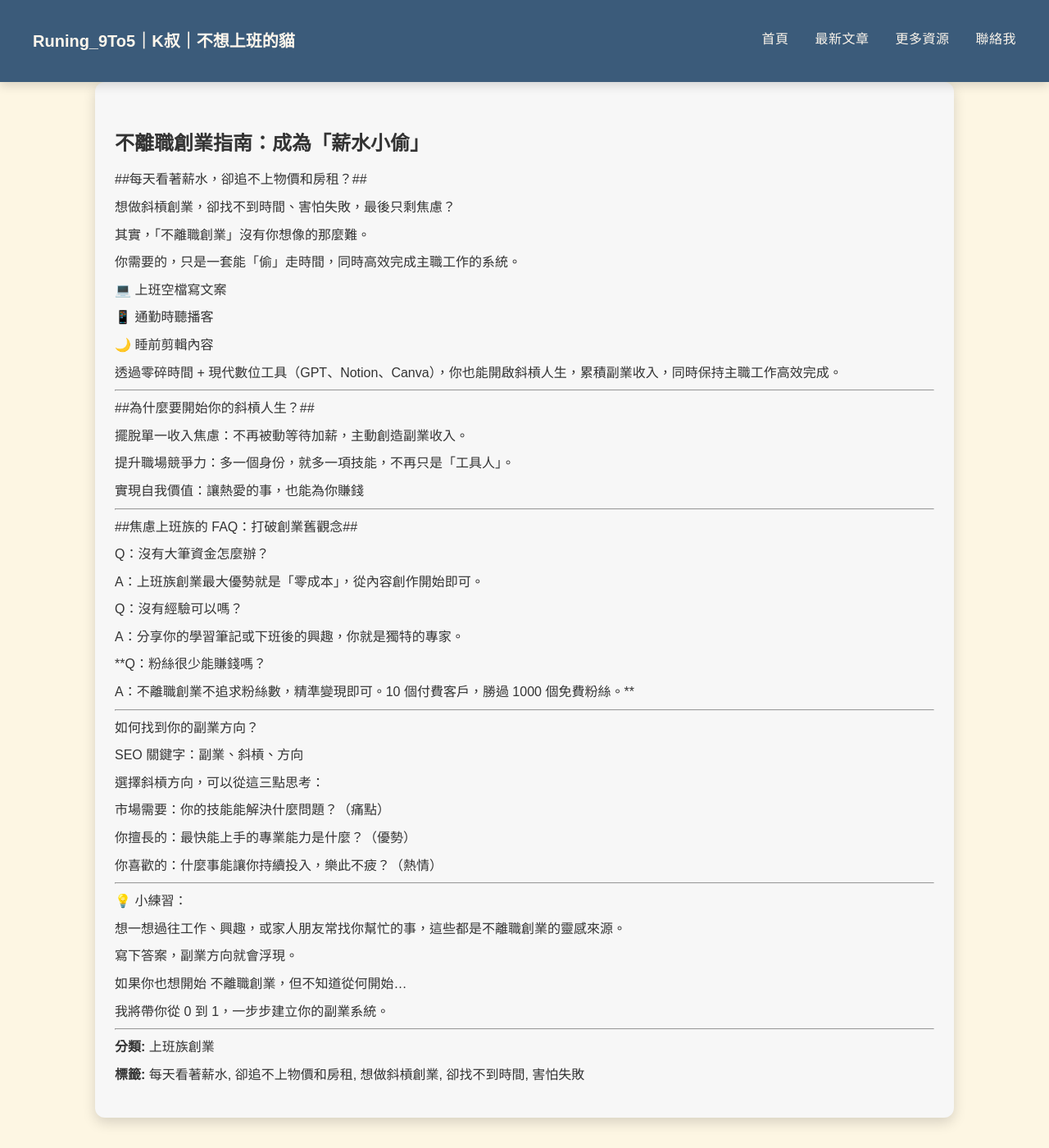
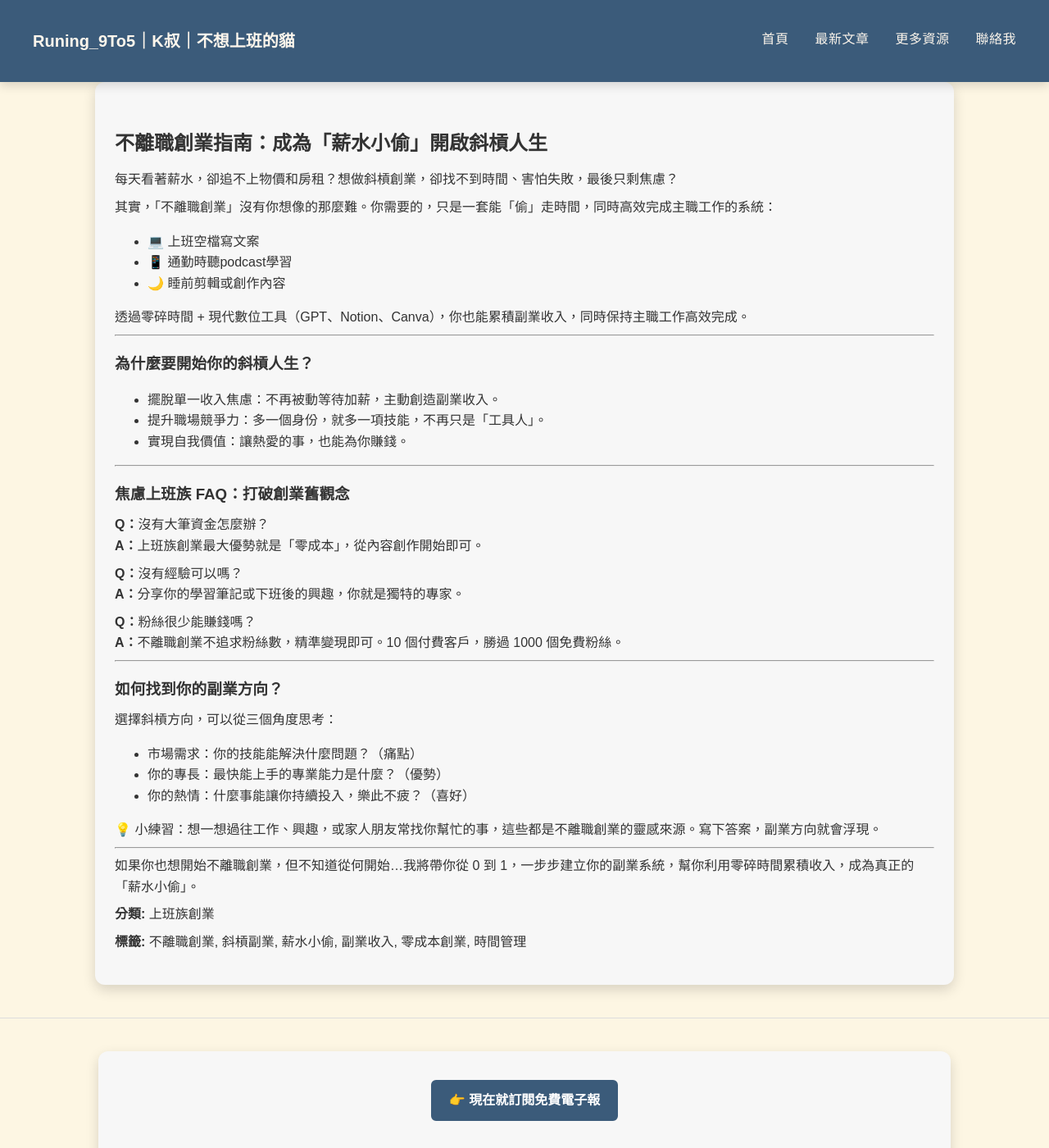
Before and after one commit to KenHAI666/Runing9TO5, a Jekyll site: the page built from _posts/2025-09-13-不離職創業指南成為薪水小偷.md, in a window 1280 px wide and 1400 px high. Shown: the whole window at 82% size. Built offline with Jekyll 4.4.1, drawn with Linux system fonts in a browser that asks for light colours.

Commit message:
Update 2025-09-13-不離職創業指南成為薪水小偷.md

```diff
--- a/_posts/2025-09-13-不離職創業指南成為薪水小偷.md
+++ b/_posts/2025-09-13-不離職創業指南成為薪水小偷.md
@@ -1,53 +1,63 @@
 ---
 layout: default
-title: "[上班族創業] 不離職創業指南：成為「薪水小偷」"
+title: "[上班族創業] 不離職創業指南：如何成為「薪水小偷」開啟斜槓人生"
 date: 2025-09-13
 categories: [上班族創業]
-tags: ['每天看著薪水', '卻追不上物價和房租', '想做斜槓創業', '卻找不到時間', '害怕失敗']
-description: "##每天看著薪水，卻追不上物價和房租？##
-
-想做斜槓創業，卻找不到時間、害怕失敗，最後只剩焦慮？
-
-其實，「不離職創業」沒有你想像的那麼難。
-你需要的，只是一套能「偷」走時間，同時高效完成..."
+tags: ['不離職創業', '斜槓副業', '薪水小偷', '副業收入', '零成本創業', '時間管理']
+description: "每天看著薪水，卻追不上物價和房租？想做斜槓創業，卻找不到時間、害怕失敗？本篇教你不離職創業指南，利用零碎時間 + 數位工具，開啟斜槓人生並累積副業收入。"
 ---
 
 <section class="card-section" style="background:#f7f7f7;">
-<h2>不離職創業指南：成為「薪水小偷」</h2>
-<p>##每天看著薪水，卻追不上物價和房租？##</p>
-<p>想做斜槓創業，卻找不到時間、害怕失敗，最後只剩焦慮？</p>
-<p>其實，「不離職創業」沒有你想像的那麼難。</p>
-<p>你需要的，只是一套能「偷」走時間，同時高效完成主職工作的系統。</p>
-<p>💻 上班空檔寫文案</p>
-<p>📱 通勤時聽播客</p>
-<p>🌙 睡前剪輯內容</p>
-<p>透過零碎時間 + 現代數位工具（GPT、Notion、Canva），你也能開啟斜槓人生，累積副業收入，同時保持主職工作高效完成。</p>
+<h2>不離職創業指南：成為「薪水小偷」開啟斜槓人生</h2>
+
+<p>每天看著薪水，卻追不上物價和房租？想做斜槓創業，卻找不到時間、害怕失敗，最後只剩焦慮？</p>
+
+<p>其實，「不離職創業」沒有你想像的那麼難。你需要的，只是一套能「偷」走時間，同時高效完成主職工作的系統：</p>
+
+<ul>
+<li>💻 上班空檔寫文案</li>
+<li>📱 通勤時聽podcast學習</li>
+<li>🌙 睡前剪輯或創作內容</li>
+</ul>
+
+<p>透過零碎時間 + 現代數位工具（GPT、Notion、Canva），你也能累積副業收入，同時保持主職工作高效完成。</p>
+
 <hr>
-<p>##為什麼要開始你的斜槓人生？##</p>
-<p>擺脫單一收入焦慮：不再被動等待加薪，主動創造副業收入。</p>
-<p>提升職場競爭力：多一個身份，就多一項技能，不再只是「工具人」。</p>
-<p>實現自我價值：讓熱愛的事，也能為你賺錢</p>
+
+<h3>為什麼要開始你的斜槓人生？</h3>
+<ul>
+<li>擺脫單一收入焦慮：不再被動等待加薪，主動創造副業收入。</li>
+<li>提升職場競爭力：多一個身份，就多一項技能，不再只是「工具人」。</li>
+<li>實現自我價值：讓熱愛的事，也能為你賺錢。</li>
+</ul>
+
 <hr>
-<p>##焦慮上班族的 FAQ：打破創業舊觀念##</p>
-<p>Q：沒有大筆資金怎麼辦？</p>
-<p>A：上班族創業最大優勢就是「零成本」，從內容創作開始即可。</p>
-<p>Q：沒有經驗可以嗎？</p>
-<p>A：分享你的學習筆記或下班後的興趣，你就是獨特的專家。</p>
-<p>**Q：粉絲很少能賺錢嗎？</p>
-<p>A：不離職創業不追求粉絲數，精準變現即可。10 個付費客戶，勝過 1000 個免費粉絲。**</p>
+
+<h3>焦慮上班族 FAQ：打破創業舊觀念</h3>
+<p><strong>Q：</strong>沒有大筆資金怎麼辦？<br>
+<strong>A：</strong>上班族創業最大優勢就是「零成本」，從內容創作開始即可。</p>
+
+<p><strong>Q：</strong>沒有經驗可以嗎？<br>
+<strong>A：</strong>分享你的學習筆記或下班後的興趣，你就是獨特的專家。</p>
+
+<p><strong>Q：</strong>粉絲很少能賺錢嗎？<br>
+<strong>A：</strong>不離職創業不追求粉絲數，精準變現即可。10 個付費客戶，勝過 1000 個免費粉絲。</p>
+
 <hr>
-<p>如何找到你的副業方向？</p>
-<p>SEO 關鍵字：副業、斜槓、方向</p>
-<p>選擇斜槓方向，可以從這三點思考：</p>
-<p>市場需要：你的技能能解決什麼問題？（痛點）</p>
-<p>你擅長的：最快能上手的專業能力是什麼？（優勢）</p>
-<p>你喜歡的：什麼事能讓你持續投入，樂此不疲？（熱情）</p>
+
+<h3>如何找到你的副業方向？</h3>
+<p>選擇斜槓方向，可以從三個角度思考：</p>
+<ul>
+<li>市場需求：你的技能能解決什麼問題？（痛點）</li>
+<li>你的專長：最快能上手的專業能力是什麼？（優勢）</li>
+<li>你的熱情：什麼事能讓你持續投入，樂此不疲？（喜好）</li>
+</ul>
+
+<p>💡 小練習：想一想過往工作、興趣，或家人朋友常找你幫忙的事，這些都是不離職創業的靈感來源。寫下答案，副業方向就會浮現。</p>
+
 <hr>
-<p>💡 小練習：</p>
-<p>想一想過往工作、興趣，或家人朋友常找你幫忙的事，這些都是不離職創業的靈感來源。</p>
-<p>寫下答案，副業方向就會浮現。</p>
-<p>如果你也想開始 不離職創業，但不知道從何開始…</p>
-<p>我將帶你從 0 到 1，一步步建立你的副業系統。</p>
-<hr>
+
+<p>如果你也想開始不離職創業，但不知道從何開始…我將帶你從 0 到 1，一步步建立你的副業系統，幫你利用零碎時間累積收入，成為真正的「薪水小偷」。</p>
+
 <p><strong>分類:</strong> 上班族創業</p>
-<p><strong>標籤:</strong> 每天看著薪水, 卻追不上物價和房租, 想做斜槓創業, 卻找不到時間, 害怕失敗</p>
+<p><strong>標籤:</strong> 不離職創業, 斜槓副業, 薪水小偷, 副業收入, 零成本創業, 時間管理</p>
```
